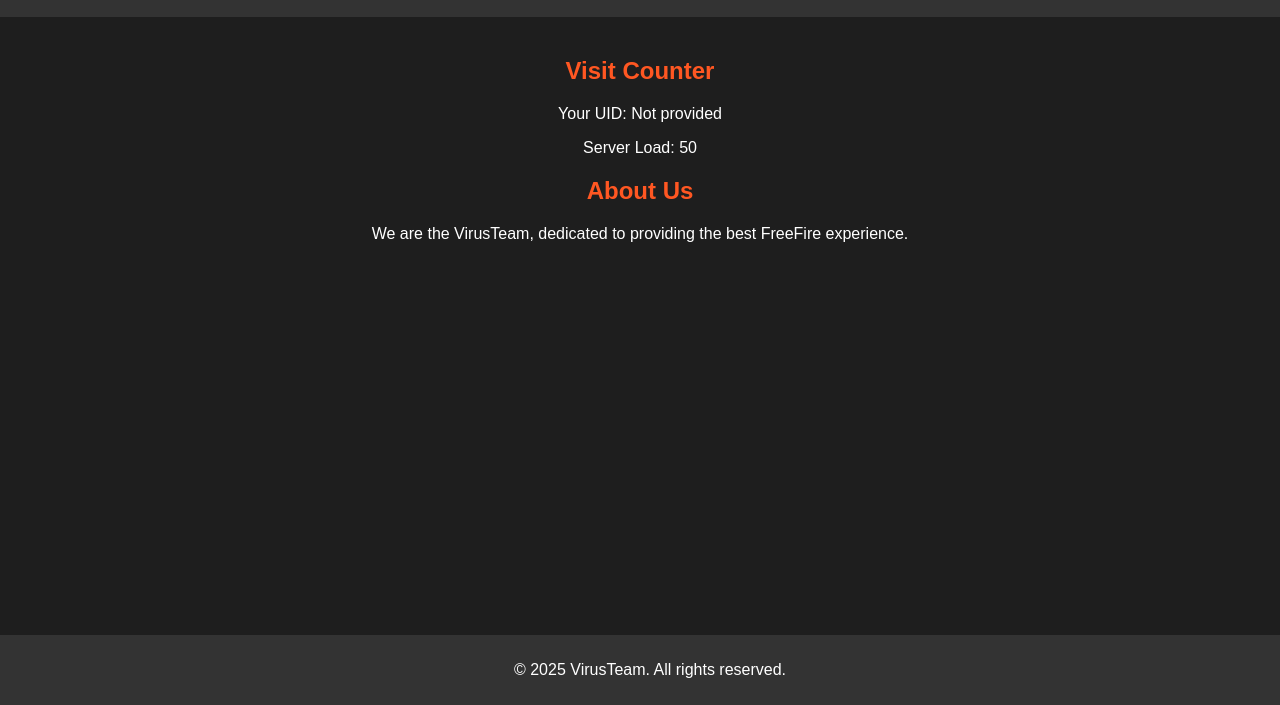
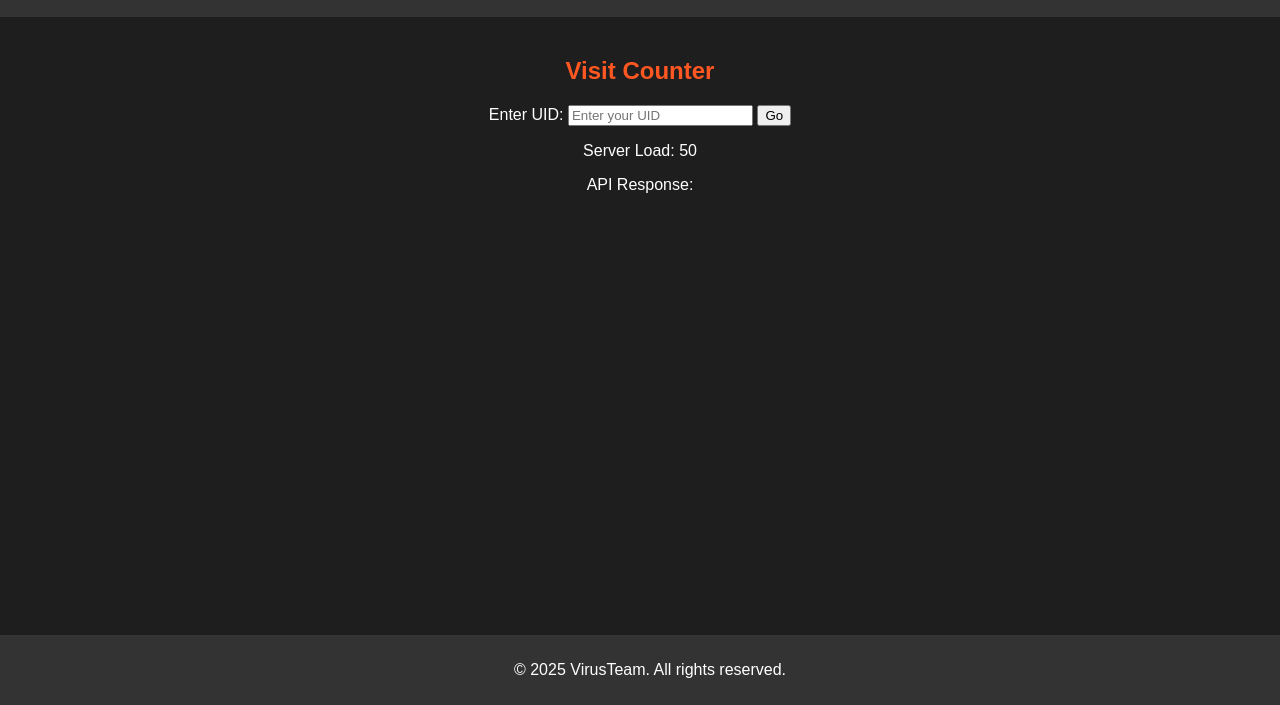
Before and after one commit to Taalaibek99/Visit, a plain HTML site: page index.html in a window 1280 px wide. Shown: the part 95-800 px from the top of the page. Drawn offline with Linux system fonts and the light colour scheme.

Commit message:
Update index.html

```diff
--- a/index.html
+++ b/index.html
@@ -15,13 +15,11 @@
     <main>
         <section id="visit">
             <h2>Visit Counter</h2>
-            <p>Your UID: <span id="uid">{uid}</span></p>
+            <label for="uid">Enter UID:</label>
+            <input type="text" id="uidInput" placeholder="Enter your UID">
+            <button id="submitBtn">Go</button>
             <p>Server Load: <span id="sl">50</span></p>
-        </section>
-
-        <section id="about">
-            <h2>About Us</h2>
-            <p>We are the VirusTeam, dedicated to providing the best FreeFire experience.</p>
+            <p>API Response: <span id="apiResponse"></span></p>
         </section>
     </main>
 
```
